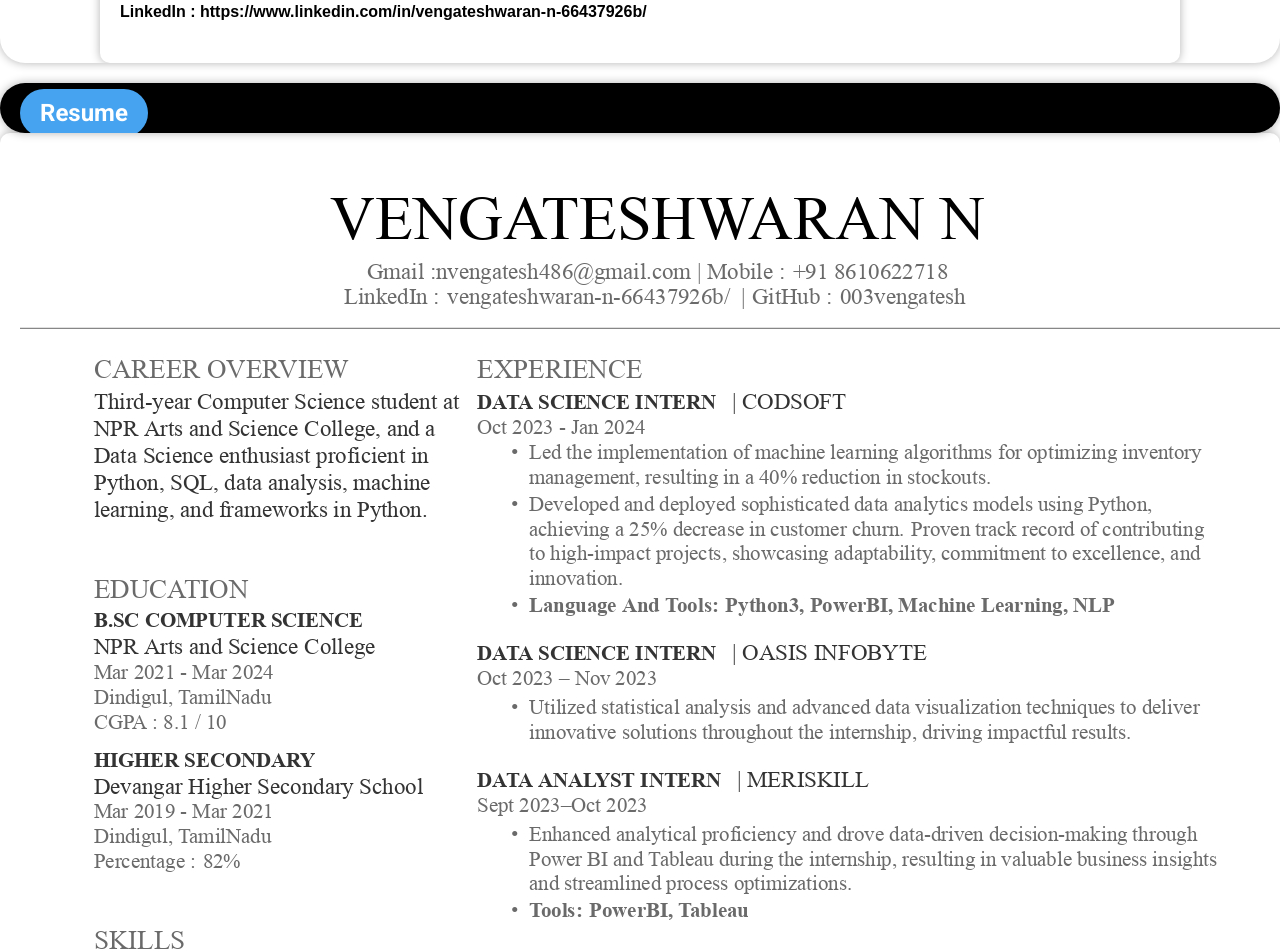
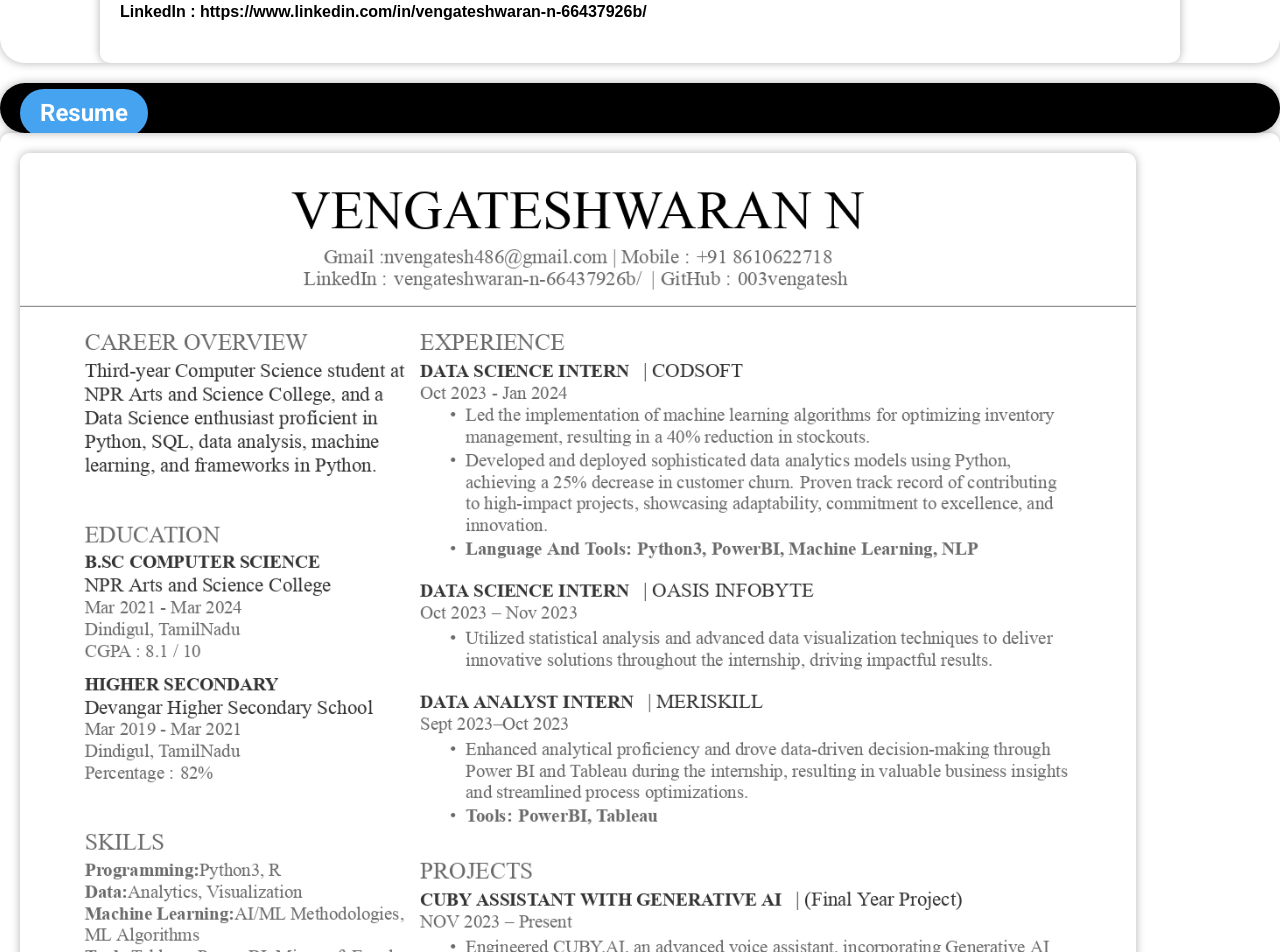
Before and after one commit to 003vengatesh/003vengatesh.github.io, a plain HTML site: page index.html in a window 1280 px wide. Shown: the part 1848-2800 px from the top of the page. Drawn offline with Linux system fonts and the light colour scheme.

Commit message:
about content added

```diff
--- a/index.html
+++ b/index.html
@@ -81,7 +81,7 @@ Explorer of Data Realms & Architect of Tomorrow
     </div>
     <div class="content">
         <div class="resume-image">
-            <img src="images/Vengateshwaran resume.jpg" alt="Resume Image">
+            <img src="images/Vengateshwaran resume.jpg" alt="Resume Image" id="resumeImage">
             <a href="pdf/Vengateshwaran resume .pdf" download="resume.pdf" id="downloadBtn">Download Resume</a>
         </div>
     </div>
--- a/styles.css
+++ b/styles.css
@@ -99,6 +99,8 @@ body, html {
 /* Content Styling */
 .content {
     display: flex;
+    justify-content: center;
+    align-items: center;
     padding: 20px;
     border-radius: 10px; /* Curved structure */
     box-shadow: 0 0 10px rgba(0, 0, 0, 0.3); /* Add shadow for depth effect */
@@ -256,3 +258,10 @@ body, html {
 #downloadBtn:hover {
     background-color: #0056b3;
 }
+
+#resumeImage {
+    max-width: 90%; /* Ensure the image doesn't exceed its container */
+    border-radius: 10px; /* Add curved borders */
+    box-shadow: 0 0 10px rgba(0, 0, 0, 0.3); /* Add shadow for depth effect */
+    margin-bottom: 20px; /* Add some space below the image */
+}
```
